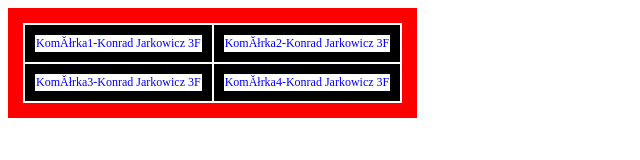
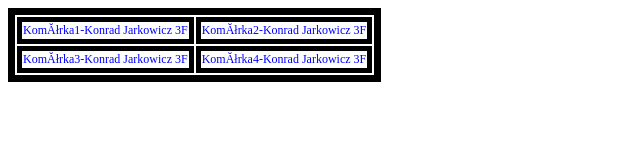
Before and after one commit to KonradJarkowicz/CSS, a plain HTML site: page zadanie75_jarkowicz.html in a window 1280 px wide. Shown: the whole page, without its empty margins (0-640 px from the left). Drawn offline with Linux system fonts and the light colour scheme.

Commit message:
Update zadanie75_jarkowicz.html

```diff
--- a/zadanie75_jarkowicz.html
+++ b/zadanie75_jarkowicz.html
@@ -5,12 +5,12 @@
   <body>
     <style>
       table {
-border: 15px red solid;
+border: 7px black solid;
 color: blue;
 font-size: 12px;
 }
 td{
-border: 10px black solid;
+border: 5px black solid;
 }
 
 td .komorka1{
```
